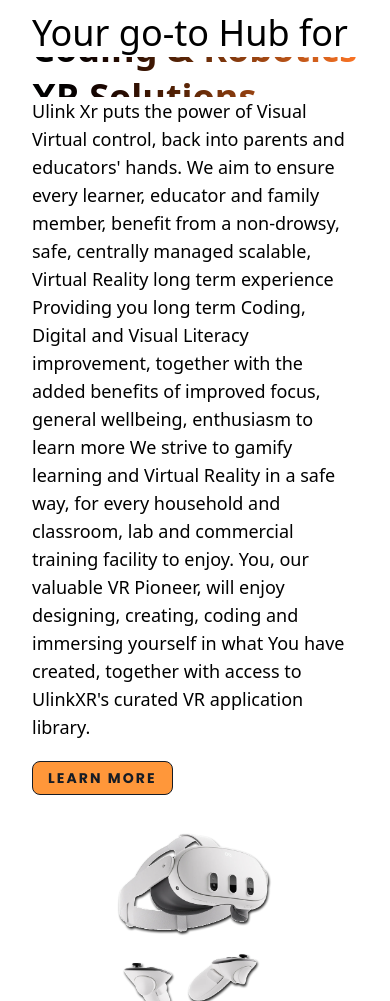
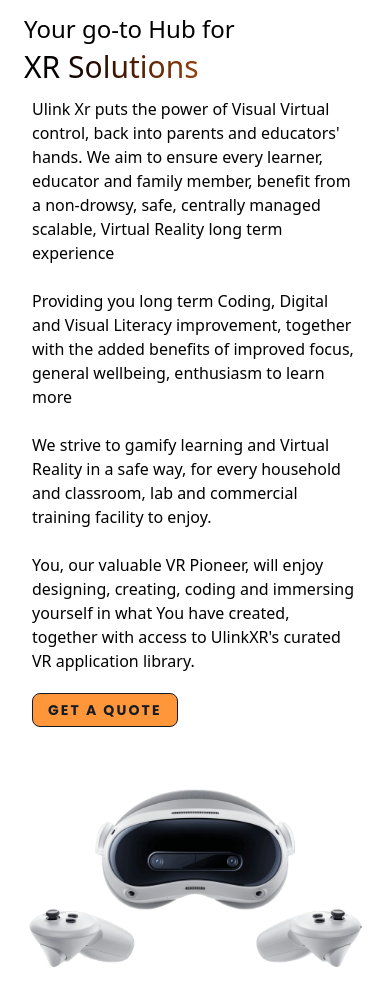
Before and after one commit to JohnFele/ulinkXR-new-public-site, a website: page index.html in a window 390 px wide. Shown: the part 90-1091 px from the top of the page. Drawn offline with nearby package versions, Linux system fonts and the light colour scheme; files that its build step writes are made by us from their sources.

Commit message:
Added more sections and updated responsiveness

```diff
--- a/index.html
+++ b/index.html
@@ -231,36 +231,13 @@
 
     <main class="mt-[87px]">
       <!-- hero -->
-      <!-- <div class="max-w-8xl flex justify-center flex-col p-4 mt-10 ml-25">
-        <h1 class="text-5xl md:text-6xl lg:text-7xl px-10">
-          <span class="block text-black">Your go-to Hub for</span>
-          <span class="block font-bold overflow-hidden h-24">
-            <span class="bg-gradient-to-r from-black to-orange-main bg-clip-text text-transparent inline-block animate-text-slider">
-              <span class="block mb-4">Office Automation</span>
-              <span class="block mb-4">Coding & Robotics</span>
-              <span class="block mb-4">XR Solutions</span>
-              <span class="block mb-4">Virtual Reality</span>
-            </span>
-          </span>
-        </h1>
-
-        <p class="text-xl px-10 max-w-7xl">
-          Ulink Xr puts the power of Visual Virtual control, back into parents and educators' hands. We aim to ensure every learner, educator and family member, benefit from a non-drowsy, safe, centrally managed scalable, Virtual Reality long term experience
-
-Providing you long term Coding, Digital and Visual Literacy improvement, together with the added benefits of improved focus, general wellbeing, enthusiasm to learn more
-
-We strive to gamify learning and Virtual Reality in a safe way, for every household and classroom, lab and commercial training facility to enjoy.
-
-You, our valuable VR Pioneer, will enjoy designing, creating, coding and immersing yourself in what You have created, together with access to UlinkXR’s curated VR application library.
-        </p>
-        <div class="px-10 mt-5">
-          <a href="https://ulink.co.za" class="btn btn-orange inline-block">Learn More</a>
-        </div>
-      </div> -->
-      <div class="max-w-8xl flex justify-center flex-col p-4 mt-10 ml-0 lg:ml-25">
-        <h1 class="text-4xl md:text-5xl lg:text-7xl px-4 md:px-10">
-          <span class="block text-black mb-1 md:mb-2 lg:mb-4">Your go-to Hub for</span>
-          <span class="block font-bold overflow-hidden h-10 sm:h-12 md:24 lg:h-24">
+      <section class="w-full max-w-8xl mx-auto px-4 mt-10">
+        <div class="grid grid-cols-1 lg:grid-cols-3 gap-10 items-center">
+          <!-- LEFT: Your original content (fully preserved) -->
+          <div class="lg:col-span-2 flex justify-center flex-col py-4">
+            <h1 class="text-3xl sm:text-4xl md:text-5xl lg:text-7xl px-2 md:px-10">
+              <span class="block text-black text-2xl sm:text-3xl md:text-5xl lg:text-7xl mb-1 md:mb-2 lg:mb-4">Your go-to Hub for</span>
+              <span class="block font-medium wrap-break-word overflow-hidden h-12 sm:h-12 md:h-18 lg:h-24">
                 <span class="bg-gradient-to-r from-black to-orange-main bg-clip-text text-transparent inline-block animate-text-slider">
                   <span class="block mb-2 md:mb-4">Office Automation</span>
                   <span class="block mb-2 md:mb-4">Coding & Robotics</span>
@@ -270,30 +247,44 @@
               </span>
             </h1>
 
-        <p class="text-lg md:text-xl px-4 md:px-10 max-w-7xl">
+            <p class="text-md md:text-lg px-4 md:px-10 max-w-7xl">
               Ulink Xr puts the power of Visual Virtual control, back into parents and educators' hands.
               We aim to ensure every learner, educator and family member, benefit from a non-drowsy, safe,
               centrally managed scalable, Virtual Reality long term experience
-
+              <br><br>
               Providing you long term Coding, Digital and Visual Literacy improvement, together with the
               added benefits of improved focus, general wellbeing, enthusiasm to learn more
-
+              <br><br>
               We strive to gamify learning and Virtual Reality in a safe way, for every household and
               classroom, lab and commercial training facility to enjoy.
-
+              <br><br>
               You, our valuable VR Pioneer, will enjoy designing, creating, coding and immersing yourself
               in what You have created, together with access to UlinkXR's curated VR application library.
             </p>
+
             <div class="px-4 md:px-10 mt-5">
-          <a href="https://ulink.co.za" class="btn btn-orange inline-block">Learn More</a>
+              <a href="https://ulink.co.za" class="btn btn-orange inline-block">GET A QUOTE</a>
             </div>
           </div>
+
+          <!-- RIGHT: Image -->
+          <div class="flex justify-center">
+            <img
+              src="./src/assets/images/should-you-buy-the-pico-4-ultra.jpg"
+              alt=""
+              class="w-full max-w-md lg:max-w-xl h-auto object-cover"
+            >
+          </div>
+
+        </div>
+      </section>
+
 
       <!-- Partners -->
       <section class="grid grid-cols-1 md:grid-cols-4 place-items-center mx-auto gap-5 mt-5 max-w-[70vw] select-none">
         <div class="">
           <img
-            src="./src/assets/images/OCULUS.png"
+            src="./src/assets/images/pico_4_vr_headset_virtualjpg.jpg"
             alt="Oculus"
             class="max-w-40 hover:scale-105 transition-transform"
             >
@@ -325,7 +316,7 @@
 
         <div class="grid grid-cols-1 min-[1149px]:grid-cols-2 mt-10 gap-5 md:max-w-[80vw] mx-auto">
           <!-- card 1 -->
-          <div class="mx-auto w-100 sm:w-110 max-h-65 shadow-custom mix-blend-luminosity hover:mix-blend-normal hover-custom transition-transform p-4 mb-10">
+          <div class="mx-auto w-full sm:w-80 md:w-96 py-2 shadow-custom mix-blend-luminosity hover:mix-blend-normal hover-custom transition-transform p-4 mb-10">
             <div class="flex justify-center">
               <img src="./src/assets/images/OCULUS.png" alt="Oculus" class="w-30 h-30">
               <img src="./src/assets/images/Landing-charging station .png" alt="Charging station" class="w-30 h-30">
@@ -347,7 +338,7 @@
           </div>
 
           <!-- card 2 -->
-          <div class="mx-auto w-100 md:w-110 h-65 shadow-custom mix-blend-luminosity hover:mix-blend-normal hover-custom transition-transform p-4 mb-10">
+          <div class="mx-auto w-full sm:w-80 md:w-96 py-2 shadow-custom mix-blend-luminosity hover:mix-blend-normal hover-custom transition-transform p-4 mb-10">
             <div class="flex justify-center">
               <img src="./src/assets/icons/plans-thinglink.png" alt="Oculus" class="w-30 h-30">
               <img src="./src/assets/icons/plans-DELIGHTEX.png" alt="Charging station" class="w-30 h-30">
@@ -369,7 +360,7 @@
           </div>
 
           <!-- card 3 -->
-           <div class="mx-auto w-100 md:w-110 h-65 shadow-custom mix-blend-luminosity hover:mix-blend-normal hover-custom transition-transform p-4 mb-10">
+           <div class="mx-auto w-full sm:w-80 md:w-96 py-2 shadow-custom mix-blend-luminosity hover:mix-blend-normal hover-custom transition-transform p-4 mb-10">
             <div class="flex justify-center">
               <img src="./src/assets/images/landing-coding.png" alt="Oculus" class="w-70 h-30">
             </div>
@@ -390,7 +381,7 @@
           </div>
 
           <!-- card 4 -->
-          <div class="mx-auto w-100 md:w-110 h-65 shadow-custom mix-blend-luminosity hover:mix-blend-normal hover-custom transition-transform p-4 mb-10">
+          <div class="mx-auto w-full sm:w-80 md:w-96 py-2 shadow-custom mix-blend-luminosity hover:mix-blend-normal hover-custom transition-transform p-4 mb-10">
             <div class="flex justify-center">
               <img src="./src/assets/images/landing-whiteboard.png" alt="Oculus" class="w-70 h-30">
             </div>
@@ -411,7 +402,7 @@
           </div>
 
           <!-- card 5 -->
-           <div class="mx-auto w-100 md:w-110 h-65 shadow-custom mix-blend-luminosity hover:mix-blend-normal hover-custom transition-transform p-4 mb-10">
+           <div class="mx-auto w-full sm:w-80 md:w-96 py-2 shadow-custom mix-blend-luminosity hover:mix-blend-normal hover-custom transition-transform p-4 mb-10">
             <div class="flex justify-center">
               <img src="./src/assets/images/landing-printer.png" alt="Oculus" class="w-50 h-30 object-cover">
               <img src="./src/assets/images/landing-phone.png" alt="Charging station" class="w-50 h-30 object-cover">
@@ -433,7 +424,7 @@
           </div>
 
           <!-- card 6 -->
-           <div class="mx-auto w-100 md:w-110 h-65 shadow-custom mix-blend-luminosity hover:mix-blend-normal hover-custom transition-transform p-4 mb-10">
+           <div class="mx-auto w-full sm:w-80 md:w-96 py-2 shadow-custom mix-blend-luminosity hover:mix-blend-normal hover-custom transition-transform p-4 mb-10">
             <div class="flex justify-center">
               <img src="./src/assets/images/landing-3d-vista.png" alt="Oculus" class="w-80 h-30">
             </div>
@@ -473,7 +464,7 @@
       </section>
 
       <!-- why Ulink -->
-      <section class="mb-10 px-4">
+      <section class="mb-10">
         <div class="flex justify-center items-center flex-col text-center">
 
           <!-- Heading -->
@@ -786,7 +777,7 @@
       </section>
 
       <section>
-        <div class="bg-cover bg-no-repeat h-310" style="background-image: url('./src/assets/images/Landing_Ellipse 5.png')">
+        <div class="bg-cover bg-no-repeat min-h-310 py-4 md:py-10" style="background-image: url('./src/assets/images/Landing_Ellipse 5.png')">
           <div>
             <h2 class="block text-5xl text-white font-medium text-center mt-8 pt-5">FAQ</h2>
           </div>
--- a/src/styles/styleguide.css
+++ b/src/styles/styleguide.css
@@ -246,7 +246,7 @@
   }
 
   .feature-card.expanded {
-    height: 140px;
+    min-height: 210px;
     @apply !bg-orange-lightest;
     grid-template-rows: 25% 1fr;
   }
@@ -293,13 +293,13 @@
     grid-template-rows: 1fr 0fr;
     transition: grid-template-rows 0.3s ease-in-out, background-color 0.3s ease-in-out;
     overflow: hidden;
-    height: 60px;
+    min-height: 60px;
   }
 
   .faq-card.expanded {
     @apply !bg-orange-lightest;
     grid-template-rows: 10% 1fr;
-    height: 200px;
+    min-height: 200px;
   }
 
   .faq-card.expanded .faq-arrow {
```
Also changed, not shown: src/assets/images/pico_4_vr_headset_virtualjpg.jpg. Lines whose indentation alone changed are shown as unchanged.
